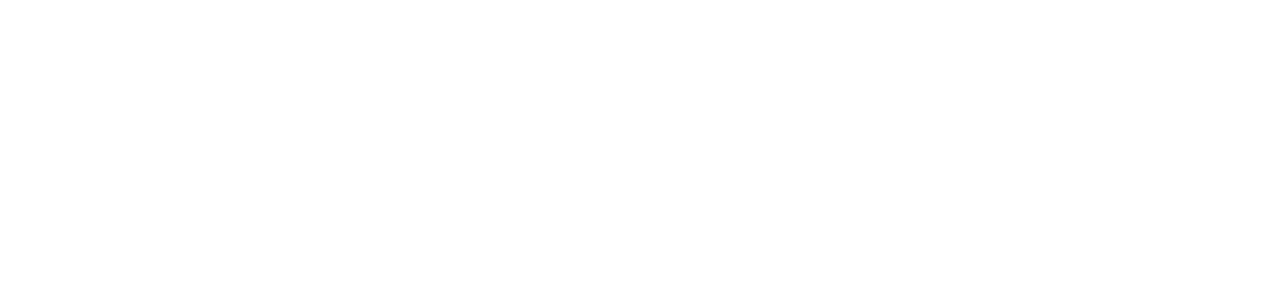
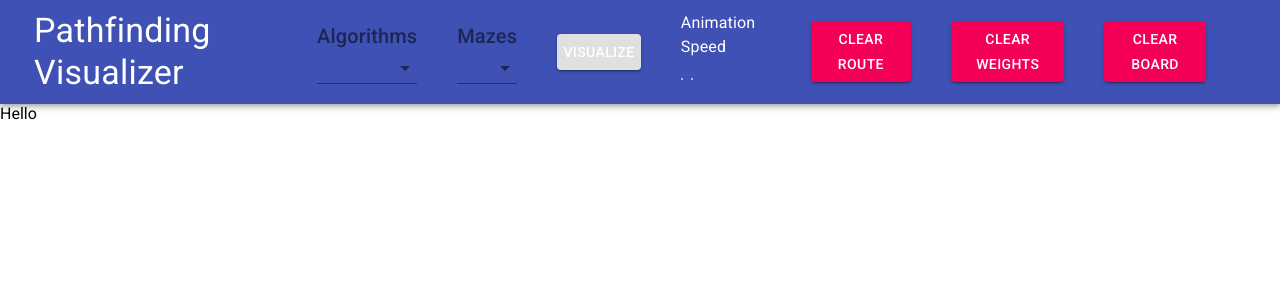
Before and after one commit to uppeabhishek/pathfinding-visualizer, a React (Create React App) app: page / in a window 1280 px wide. Shown: the top 300 px of the page. Built offline with nearby package versions, Linux system fonts and the light colour scheme.

Commit message:
added material ui and header

```diff
--- a/package.json
+++ b/package.json
@@ -3,11 +3,15 @@
     "version": "0.1.0",
     "private": true,
     "dependencies": {
+        "@material-ui/core": "^4.11.0",
+        "@material-ui/types": "^5.1.0",
         "@types/node": "^12.0.0",
         "@types/react": "^16.9.0",
         "@types/react-dom": "^16.9.0",
         "@types/react-redux": "^7.1.9",
         "@types/styled-components": "^5.1.1",
+        "babel-plugin-macros": "^2.8.0",
+        "husky": "^4.2.5",
         "react": "^16.13.1",
         "react-app-polyfill": "^1.0.6",
         "react-dom": "^16.13.1",
@@ -26,7 +30,7 @@
         "test": "react-scripts test",
         "lint:all": "yarn lint && yarn lint:css && yarn prettier",
         "lint": "eslint . --fix --ext .tsx,.ts,.js,.jsx --max-warnings=0",
-        "lint:css": "stylelint '**/*.ts' --max-warnings=0",
+        "lint:css": "stylelint '**/*.css' --max-warnings=0",
         "prettier": "prettier --write .",
         "prettier-watch": "onchange '**/*.ts,.tsx,.js,.jsx' -- prettier --write {{changed}}"
     },
--- a/src/App.tsx
+++ b/src/App.tsx
@@ -1,7 +1,19 @@
 import React, { ReactElement } from "react";
+import Header from "./components/header";
+import Graph from "./components/graph";
+import Info from "./components/Info";
+import { useStyles } from "./AppStyles";
 
 function App(): ReactElement {
-    return <div className="App" />;
+    const classes = useStyles();
+
+    return (
+        <div className={classes.root}>
+            <Header />
+            <Info />
+            <Graph />
+        </div>
+    );
 }
 
 export default App;
--- /dev/null
+++ b/src/AppStyles.ts
@@ -0,0 +1,12 @@
+import { createStyles, makeStyles } from "@material-ui/core";
+
+export const useStyles = makeStyles((theme) =>
+    createStyles({
+        root: {
+            width: "100%",
+            height: "100%",
+            display: "flex",
+            flexDirection: "column"
+        }
+    })
+);
--- /dev/null
+++ b/src/components/Info/index.tsx
@@ -0,0 +1,5 @@
+import React, { FunctionComponent } from "react";
+
+const Info: FunctionComponent = () => <div />;
+
+export default Info;
--- /dev/null
+++ b/src/components/graph/index.tsx
@@ -0,0 +1,10 @@
+import React, { FunctionComponent } from "react";
+import { useStyles } from "./styles";
+
+const Graph: FunctionComponent = () => {
+    const classes = useStyles();
+
+    return <div className={classes.root}>Hello</div>;
+};
+
+export default Graph;
--- /dev/null
+++ b/src/components/graph/styles.ts
@@ -0,0 +1,9 @@
+import { createStyles, makeStyles } from "@material-ui/core";
+
+export const useStyles = makeStyles((theme) =>
+    createStyles({
+        root: {
+            flex: 1
+        }
+    })
+);
--- /dev/null
+++ b/src/components/header/index.tsx
@@ -0,0 +1,134 @@
+import React, { FunctionComponent, useState, ChangeEvent, useRef } from "react";
+import {
+    Slider,
+    AppBar,
+    Toolbar,
+    Typography,
+    Select,
+    MenuItem,
+    InputLabel,
+    Button
+} from "@material-ui/core";
+import { useStyles } from "./styles";
+
+const Header: FunctionComponent = () => {
+    const [graphAlgorithm, toggleGraphAlgorithm] = useState("");
+
+    const toggleGraphAlgorithmFunc = (event: ChangeEvent<{ value: unknown }>) => {
+        toggleGraphAlgorithm(event.target.value as string);
+    };
+
+    const [mazeGenerationAlgorithm, toggleMazeGenerationAlgorithm] = useState("");
+
+    const toggleMazeGenerationAlgorithmFunc = (event: ChangeEvent<{ value: unknown }>) => {
+        toggleMazeGenerationAlgorithm(event.target.value as string);
+    };
+
+    const graphAlgorithms = useRef([
+        {
+            name: "Depth First Search",
+            value: "DFS"
+        },
+        {
+            name: "A*",
+            value: "A*"
+        }
+    ]);
+
+    const mazeGenerationAlgorithms = useRef([
+        {
+            name: "Random",
+            value: "random"
+        },
+        {
+            name: "Recursive Backtracker",
+            value: "recursiveBackTracker"
+        }
+    ]);
+
+    function getAnimationSpeed(value: number) {
+        return value.toString();
+    }
+
+    const classes = useStyles();
+
+    return (
+        <div>
+            <AppBar className={classes.header} position="static">
+                <Toolbar className={classes.toolbar}>
+                    <Typography className="item title" variant="h4">
+                        Pathfinding Visualizer
+                    </Typography>
+
+                    <div className="item graphAlgorithms">
+                        <InputLabel id="graphAlgorithmsLabel">
+                            <Typography variant="h6">Algorithms</Typography>
+                        </InputLabel>
+                        <Select
+                            id="graphAlgorithms"
+                            labelId="graphAlgorithmsLabel"
+                            value={graphAlgorithm}
+                            onChange={toggleGraphAlgorithmFunc}
+                        >
+                            {graphAlgorithms.current.map((algo) => (
+                                <MenuItem key={algo.name} value={algo.value}>
+                                    {algo.name}
+                                </MenuItem>
+                            ))}
+                        </Select>
+                    </div>
+
+                    <div className="item mazeGenerationAlgorithms">
+                        <InputLabel id="mazeGenerationAlgorithmsLabel">
+                            <Typography variant="h6">Mazes</Typography>
+                        </InputLabel>
+                        <Select
+                            id="mazeGenerationAlgorithms"
+                            labelId="mazeGenerationAlgorithmsLabel"
+                            value={mazeGenerationAlgorithm}
+                            onChange={toggleMazeGenerationAlgorithmFunc}
+                        >
+                            {mazeGenerationAlgorithms.current.map((algo) => (
+                                <MenuItem key={algo.name} value={algo.value}>
+                                    {algo.name}
+                                </MenuItem>
+                            ))}
+                        </Select>
+                    </div>
+
+                    <Button variant="contained">Visualize</Button>
+
+                    <div>
+                        <Typography gutterBottom={true} id="animationSpeedSlider">
+                            Animation Speed
+                        </Typography>
+                        <Slider
+                            aria-labelledby="animationSpeedSliderr"
+                            defaultValue={30}
+                            getAriaValueText={getAnimationSpeed}
+                            marks={true}
+                            max={100}
+                            min={10}
+                            step={10}
+                            valueLabelDisplay="auto"
+                        />
+                    </div>
+
+                    <Button color="secondary" variant="contained">
+                        Clear Route
+                    </Button>
+
+                    <Button color="secondary" variant="contained">
+                        Clear Weights
+                    </Button>
+
+                    <Button color="secondary" variant="contained">
+                        Clear Board
+                    </Button>
+                </Toolbar>
+            </AppBar>
+        </div>
+    );
+};
+
+export default Header;
--- /dev/null
+++ b/src/components/header/styles.ts
@@ -0,0 +1,17 @@
+import { createStyles, makeStyles } from "@material-ui/core";
+
+export const useStyles = makeStyles((theme) =>
+    createStyles({
+        header: {
+            padding: "10px"
+        },
+        toolbar: {
+            "& > *": {
+                color: "white",
+                flexDirection: "column",
+                display: "flex",
+                marginRight: "40px"
+            }
+        }
+    })
+);
--- /dev/null
+++ b/src/index.css
@@ -0,0 +1,12 @@
+body {
+    margin: 0;
+    font-family: "Roboto", sans-serif;
+    width: 100vw;
+    height: 100vh;
+    position: relative;
+}
+
+#root {
+    width: 100%;
+    height: 100%;
+}
--- a/src/index.tsx
+++ b/src/index.tsx
@@ -1,9 +1,11 @@
 import "react-app-polyfill/ie11";
 import "react-app-polyfill/stable";
+import "typeface-roboto";
 import React from "react";
 import ReactDOM from "react-dom";
 import App from "./App";
 import * as serviceWorker from "./serviceWorker";
+import "./index.css";
 
 ReactDOM.render(
     <React.StrictMode>
```
Also changed, not shown: src/theme.ts (added, +25 -0 lines), 1 other file (tests, documents, lock files or other folders).
